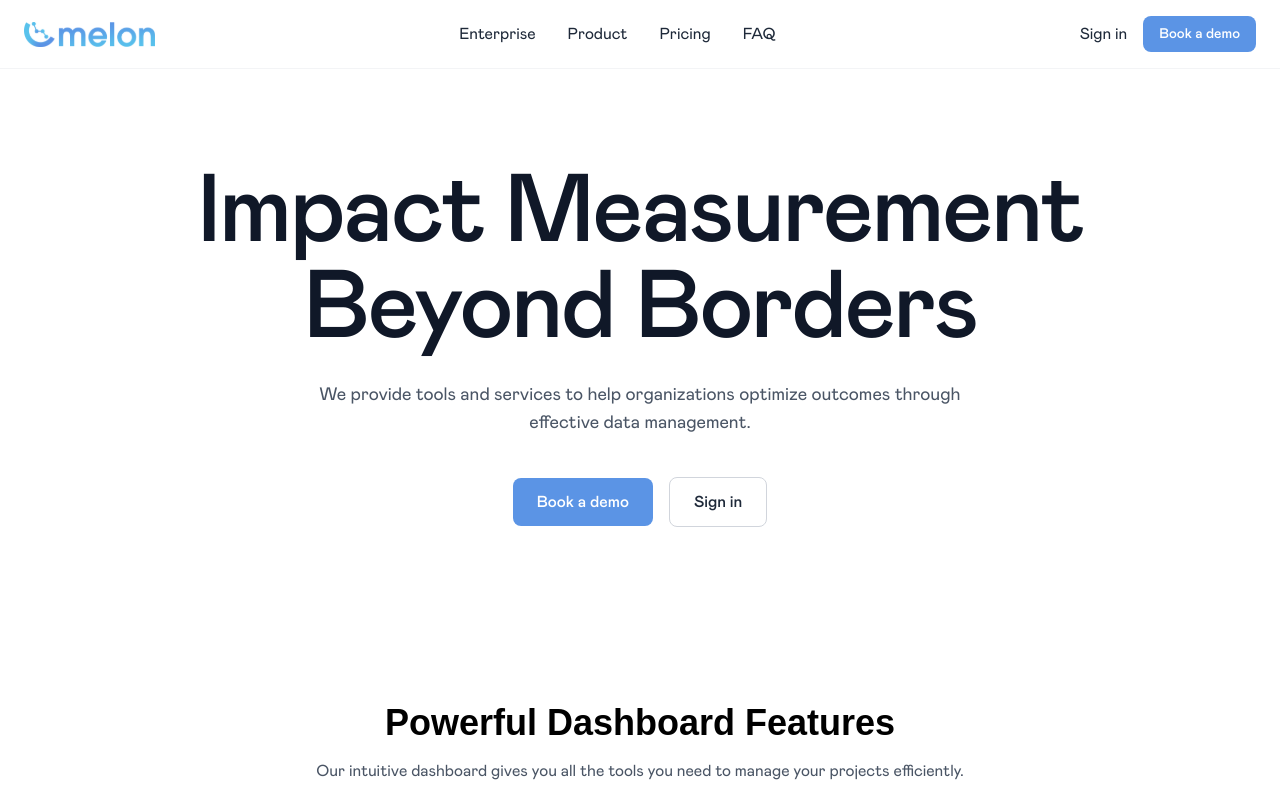
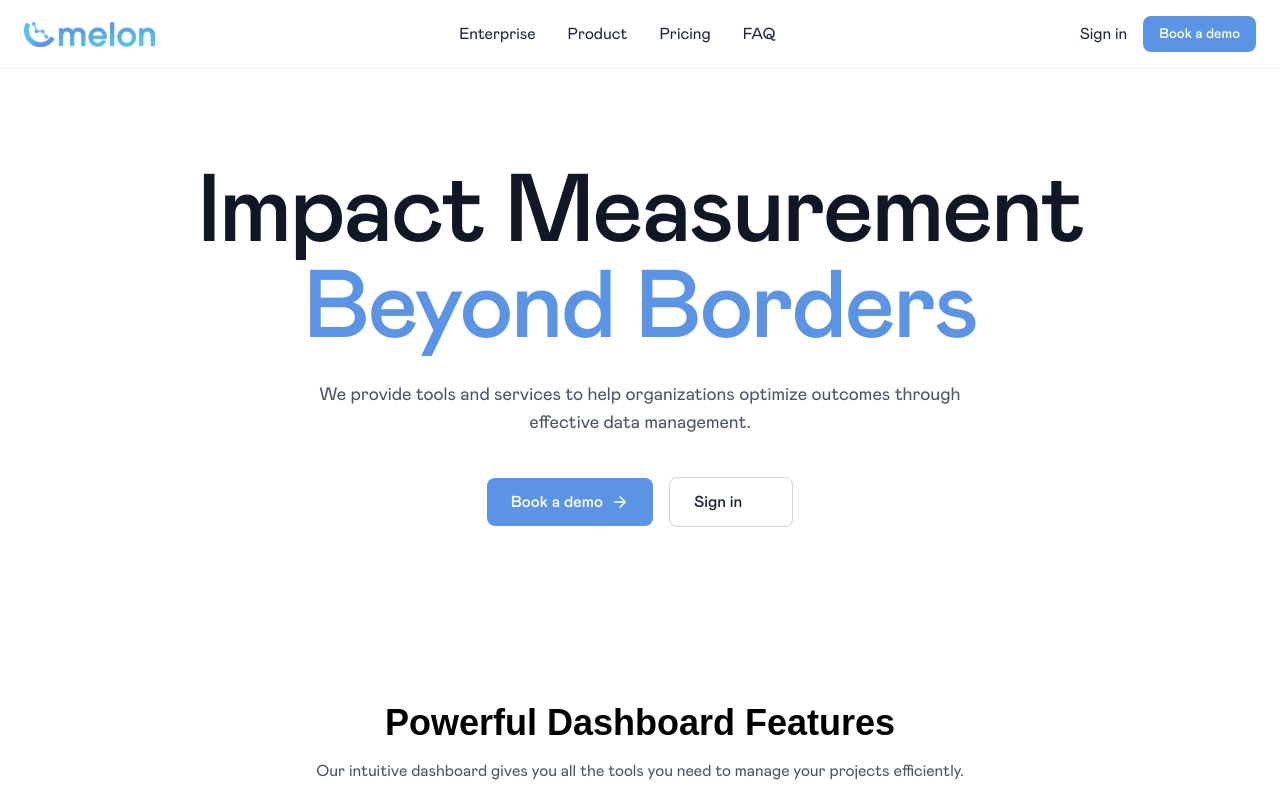
Before and after one commit to vicodevv/melon-landing, a Next.js app: page / in a window 1280 px wide. Shown: the top 800 px of the page. Built offline with nearby package versions, Linux system fonts and the light colour scheme; a web font is replaced by a local one.

Commit message:
Project Animation: Hero Section

```diff
--- a/src/components/sections/Hero.tsx
+++ b/src/components/sections/Hero.tsx
@@ -1,33 +1,83 @@
 import React from 'react';
 import Link from 'next/link';
+import { motion } from "framer-motion"
+import { ChevronRight, ArrowRight } from "lucide-react"
 
 const Hero: React.FC = () => {
   return (
         <section className="py-16 md:py-24">
-            <div className="container mx-auto px-4 text-center md:px-6">
-              <h1 className="mx-auto max-w-4xl text-5xl font-regular tracking-tight text-gray-900 md:text-6xl lg:text-8xl">
+        <div className="container relative z-10 mx-auto px-4 text-center md:px-6">
+        <motion.div initial={{ opacity: 0, y: 20 }} animate={{ opacity: 1, y: 0 }} transition={{ duration: 0.8 }}>
+          <motion.h1
+            className="mx-auto max-w-4xl text-5xl font-regular tracking-tight text-gray-900 md:text-6xl lg:text-8xl"
+            initial={{ opacity: 0, y: 20 }}
+            animate={{ opacity: 1, y: 0 }}
+            transition={{ duration: 0.8, delay: 0.2 }}
+          >
+            <motion.span initial={{ opacity: 0 }} animate={{ opacity: 1 }} transition={{ duration: 1, delay: 0.3 }}>
               Impact Measurement
+            </motion.span>
             <br />
+            <motion.span
+              initial={{ opacity: 0 }}
+              animate={{ opacity: 1 }}
+              transition={{ duration: 1, delay: 0.6 }}
+              className="text-[#5B94E5] bg-clip-text"
+            >
               Beyond Borders
-              </h1>
-              <p className="mx-auto mt-6 max-w-2xl text-lg text-gray-600">
+            </motion.span>
+          </motion.h1>
+
+          <motion.p
+            className="mx-auto mt-6 max-w-2xl text-lg text-gray-600"
+            initial={{ opacity: 0, y: 20 }}
+            animate={{ opacity: 1, y: 0 }}
+            transition={{ duration: 0.8, delay: 0.8 }}
+          >
             We provide tools and services to help organizations optimize outcomes through effective data management.
-              </p>
+          </motion.p>
 
-              <div className="mt-10 flex flex-col items-center justify-center space-y-4 sm:flex-row sm:space-x-4 sm:space-y-0">
+          <motion.div
+            className="mt-10 flex flex-col items-center justify-center space-y-4 sm:flex-row sm:space-x-4 sm:space-y-0"
+            initial={{ opacity: 0, y: 20 }}
+            animate={{ opacity: 1, y: 0 }}
+            transition={{ duration: 0.8, delay: 1 }}
+          >
             <Link
               href="/demo"
-                  className="rounded-md bg-[#5B94E5] px-6 py-3 text-base font-medium text-white hover:bg-[#4A7ABF]"
+              className="group relative overflow-hidden rounded-md bg-[#5B94E5] px-6 py-3 text-base font-medium text-white hover:bg-[#4A7ABF] transition-all duration-300"
             >
+              <span className="relative z-10 flex items-center">
                 Book a demo
+                <motion.span className="ml-2" initial={{ x: 0 }} whileHover={{ x: 5 }}>
+                  <ArrowRight size={18} />
+                </motion.span>
+              </span>
+              <motion.span
+                className="absolute inset-0 z-0 bg-blue-700 opacity-0"
+                initial={{ x: "-100%" }}
+                whileHover={{ x: 0, opacity: 1 }}
+                transition={{ duration: 0.3 }}
+              />
             </Link>
+
             <Link
               href="/signin"
-                  className="rounded-md border border-gray-300 bg-white px-6 py-3 text-base font-medium text-gray-800 hover:bg-gray-50"
+              className="group rounded-md border border-gray-300 bg-white px-6 py-3 text-base font-medium text-gray-800 hover:bg-gray-50 transition-all duration-300"
             >
+              <span className="flex items-center">
                 Sign in
+                <motion.span
+                  className="ml-2 opacity-0 group-hover:opacity-100"
+                  initial={{ x: -5 }}
+                  whileHover={{ x: 0 }}
+                >
+                  <ChevronRight size={18} />
+                </motion.span>
+              </span>
             </Link>
-              </div>
+          </motion.div>
+        </motion.div>
       </div>
           </section>
   );
```
Also changed, not shown: src/components/globe-container.tsx (added, +21 -0 lines), src/components/globe.tsx (added, +134 -0 lines). Lines whose indentation alone changed are shown as unchanged.
